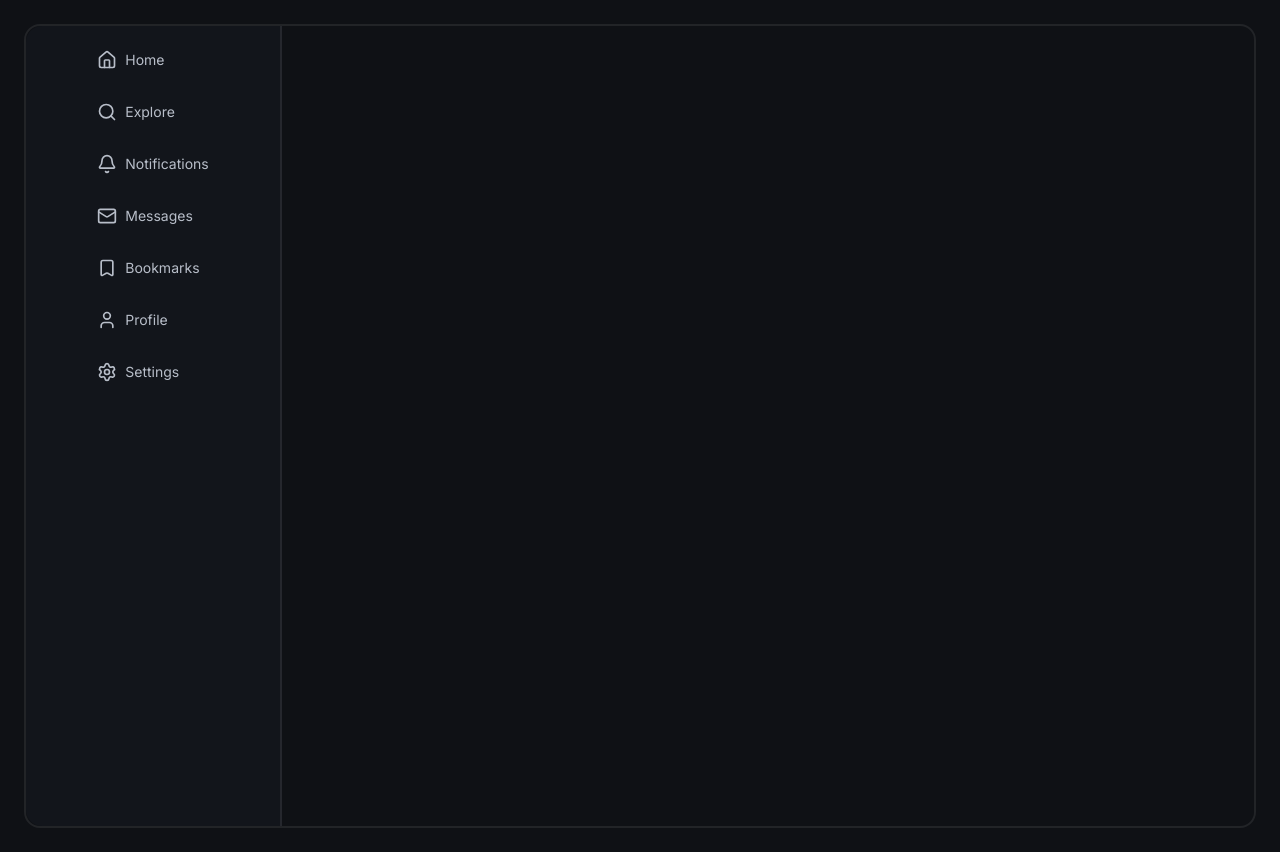
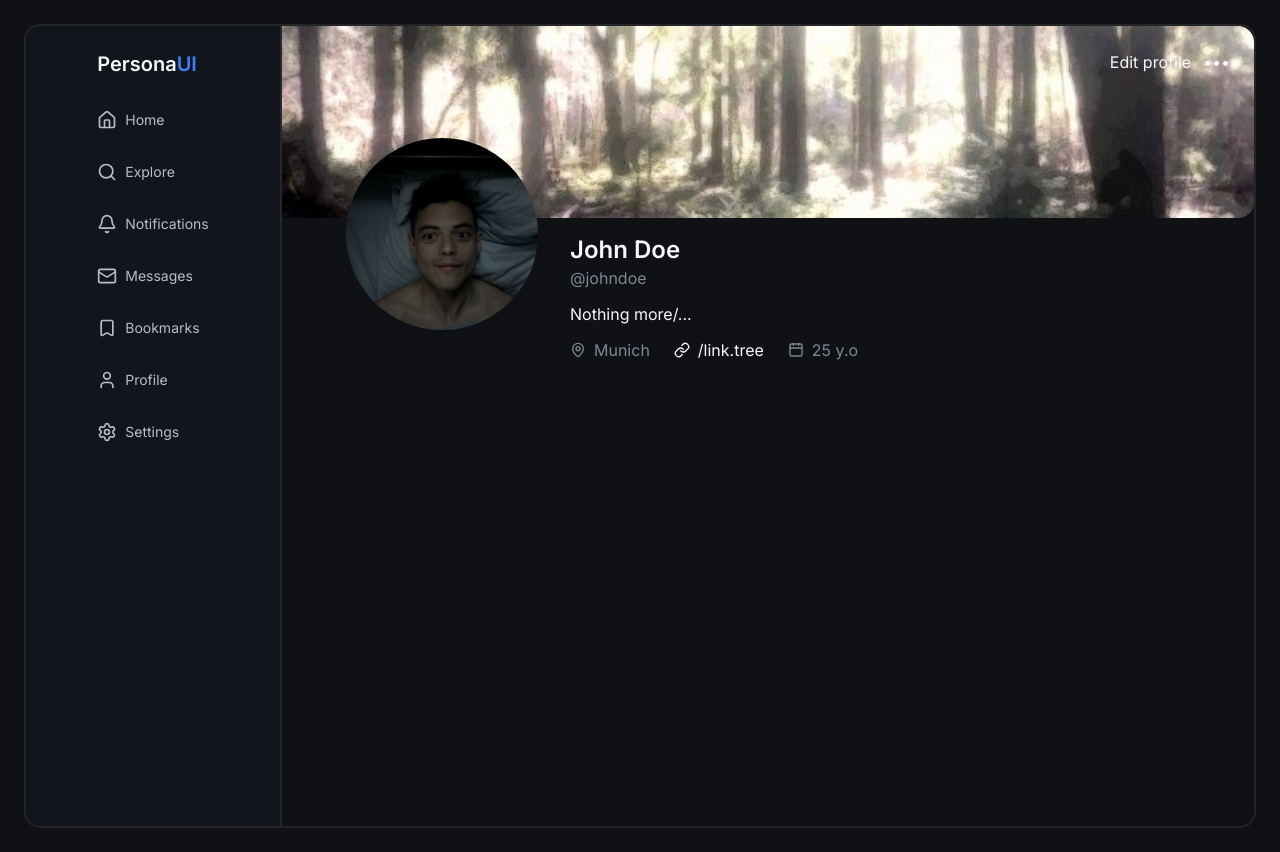
Before and after one commit to holydynamited/Personaui, a React (Vite) app: page / in a window 1280 px wide. Built offline with nearby package versions, Linux system fonts and the light colour scheme.

Commit message:
(feat):implement ui

```diff
--- a/src/app/layouts/AppLayout.tsx
+++ b/src/app/layouts/AppLayout.tsx
@@ -1,14 +1,14 @@
 import '@/styles/index.css'
 
 import { Outlet } from 'react-router-dom'
-import SideBar from '../../components/SideBar'
+import SideBar from '../../components/Sidebar'
 
 export default function AppLayout (){
     return <div className='relative overflow-hidden bg-[(--persona-background)] p-6 '>
 
-        <div className='flex flex-col   color-border-strong border-2 rounded-2xl  '>
+        <div className='flex flex-row  color-border-strong border-2 rounded-2xl  '>
         <SideBar/>
-        <main>
+        <main className='w-full'>
             <Outlet/>
         </main>
         </div>
--- a/src/app/pages/Profile.tsx
+++ b/src/app/pages/Profile.tsx
@@ -1,6 +1,9 @@
+import ProfileView from "@/features/profile/ProfileView"
+
 export default function Profile(){
 
+
     return(
-        <></>
+       <ProfileView/>
     )
 }
--- /dev/null
+++ b/src/components/Logo.tsx
@@ -0,0 +1,10 @@
+
+
+export default function Logo(){
+    return(
+        <div className="text-primary text-h4  ">
+            <p><span>Persona</span><span className="text-accent m-0" >UI</span></p>
+
+        </div>
+    )
+}
--- a/src/components/SideBar.tsx
+++ b/src/components/SideBar.tsx
@@ -1,13 +1,19 @@
 import { NAVBAR_ITEMS } from "../lib/types/navbar";
 import { NavLink } from "react-router-dom";
+import Logo from "./Logo";
 
 
-export default function SideBar() {
+export default function Sidebar() {
+
+
   return (
     <aside className=" sticky top-0 shrink-0 flex justify-center w-64  min-h-screen  p-6 border-border-strong bg-sidebar border-r-2 rounded-l-2xl  ">
+
+
       <nav>
 
         <ul className="flex flex-col gap-8 ">
+          <Logo/>
         {NAVBAR_ITEMS.map((i)=>{
 
             const  Icon = i.icon;
--- /dev/null
+++ b/src/features/profile/ProfileView.tsx
@@ -0,0 +1,15 @@
+
+import ProfileHeader from "./components/ProfileHeader"
+
+
+export default function ProfileView(){
+    return(
+        <div className="w-full m-w-0">
+
+                 <ProfileHeader/>
+
+
+
+       </div>
+    )
+}
--- /dev/null
+++ b/src/features/profile/components/ProfileHeader.tsx
@@ -0,0 +1,54 @@
+import ProfileHat from "@/assets/gothic-header.jpg";
+import Avatar from "@/assets/avatar.jpg";
+
+import { MapPin, Link, Calendar } from "lucide-react";
+
+export default function ProfileHeader() {
+  return (
+    <div className="">
+      <div className="relative w-full h-48">
+        <img
+          className=" w-full h-full object-cover rounded-r-2xl"
+          src={ProfileHat}
+          alt=""
+        />
+        <div className="absolute right-6 top-6 flex items-center gap-3">
+          <button>Edit profile</button>
+          <button>•••</button>
+        </div>
+
+        <img
+          className="absolute -bottom-28 left-16 size-48 rounded-full  object-cover"
+          src={Avatar}
+          alt="Profile avatar"
+        />
+      </div>
+      <div className="flex flex-col min-h-14 py-4 pl-72 pr-6 absolute gap-3 ">
+        <div>
+          <p className="text-h3 font-semibold">John Doe</p>
+          <p className="text-md text-muted">@johndoe</p>
+        </div>
+        <div>
+          <p className="text-md">Nothing more/...</p>
+        </div>
+        <div className="flex flex-row gap-6 ">
+          <div className="flex items-center gap-2 text-muted">
+            <MapPin className="size-4" />
+            <span>Munich</span>
+
+          </div>
+          <div className="flex items-center gap-2 text-primary">
+            <Link className="size-4" />
+            <a href="">/link.tree</a>
+
+          </div>
+          <div className="flex items-center gap-2 text-muted">
+            <Calendar className="size-4" />
+            <a href="">25 y.o</a>
+
+          </div>
+        </div>
+      </div>
+    </div>
+  );
+}
```
Also changed, not shown: src/assets/avatar.jpg (added), src/assets/gothic-header.jpg (added).
